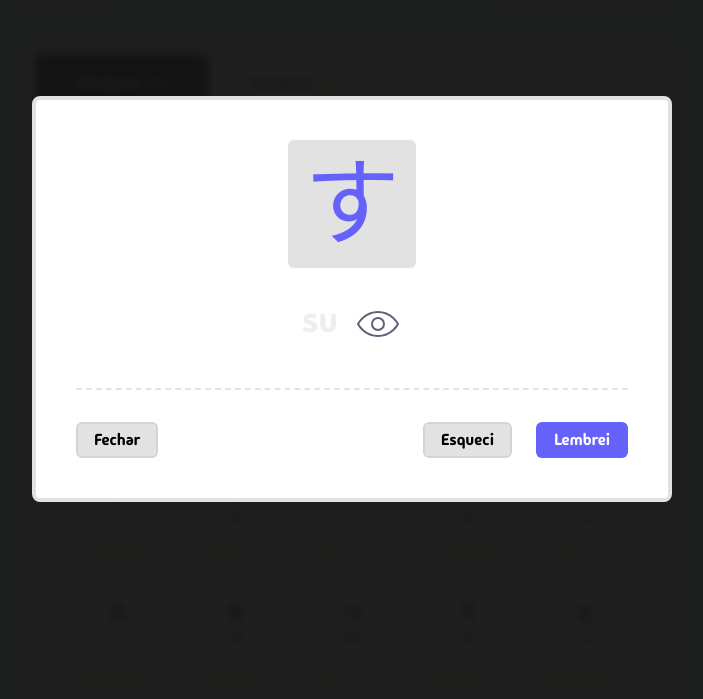
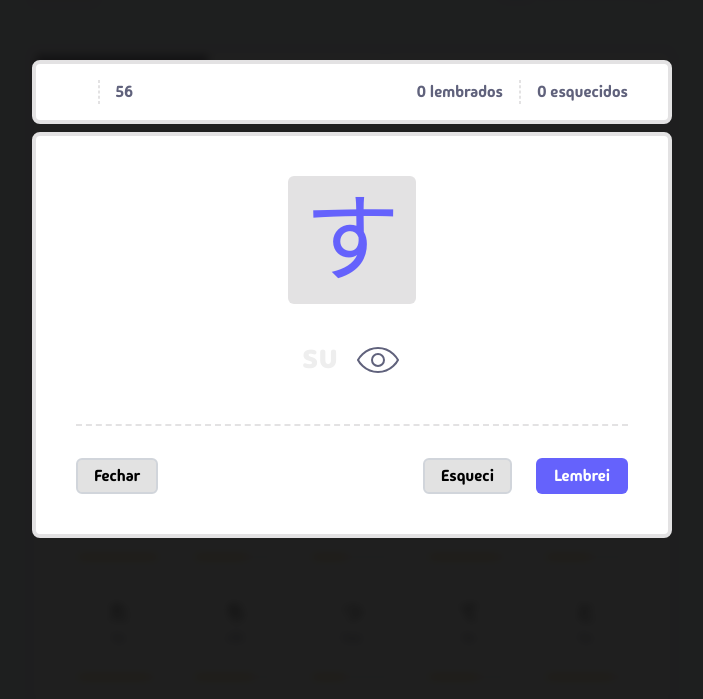
Before and after one commit to jeffreyalvr/react-japanese-trainer, a React (Vite) app: page / in a window 1280 px wide. Shown: the part 101-800 px from the top of the page, without its empty margins (288-991 px from the left). Built offline with nearby package versions, Linux system fonts and the light colour scheme.

Commit message:
Adiciona div para status no Modal

```diff
--- a/src/components/Modal/index.tsx
+++ b/src/components/Modal/index.tsx
@@ -3,8 +3,21 @@ import ModalFooter from "./ModalFooter";
 
 const Modal = () => {
   return (
-    <div className="absolute flex flex-col justify-center items-center size-full bg-[var(--modal-transparent-bg)] backdrop-blur-sm">
-      <div className="rounded-lg w-[640px] flex flex-col gap-10 p-10 border-4 border-[var(--border-box-light)] bg-[var(--bg-box-light)] dark:border-[var(--border-box-dark)] dark:bg-[var(--bg-box-dark)]">
+    <div className="absolute flex flex-col gap-2 justify-center items-center size-full bg-[var(--modal-transparent-bg)] backdrop-blur-sm">
+      <div className="rounded-lg w-full flex flex-col items-center gap-4 px-2 py-4 border-4 border-[var(--border-box-light)] bg-[var(--bg-box-light)] dark:border-[var(--border-box-dark)] dark:bg-[var(--bg-box-dark)] sm:flex-row sm:justify-between sm:px-10 sm:w-[640px]">
+        <div className="flex flex-row gap-4">
+          <span className="text-white">1</span>
+          <div className="border border-dashed border-[var(--border-box-light)] dark:border-[var(--border-box-dark)]"></div>
+          <span className="text-[var(--primary-opaque)]">56</span>
+        </div>
+        <div className="flex flex-row gap-4">
+          <span className="text-[var(--primary-opaque)]">0 lembrados</span>
+          <div className="border border-dashed border-[var(--border-box-light)] dark:border-[var(--border-box-dark)]"></div>
+          <span className="text-[var(--primary-opaque)]">0 esquecidos</span>
+        </div>
+      </div>
+
+      <div className="rounded-lg w-full flex flex-col gap-10 px-2 py-10 border-4 border-[var(--border-box-light)] bg-[var(--bg-box-light)] dark:border-[var(--border-box-dark)] dark:bg-[var(--bg-box-dark)] sm:w-[640px] sm:px-10">
         <ModalContent />
         <ModalFooter />
       </div>
```
